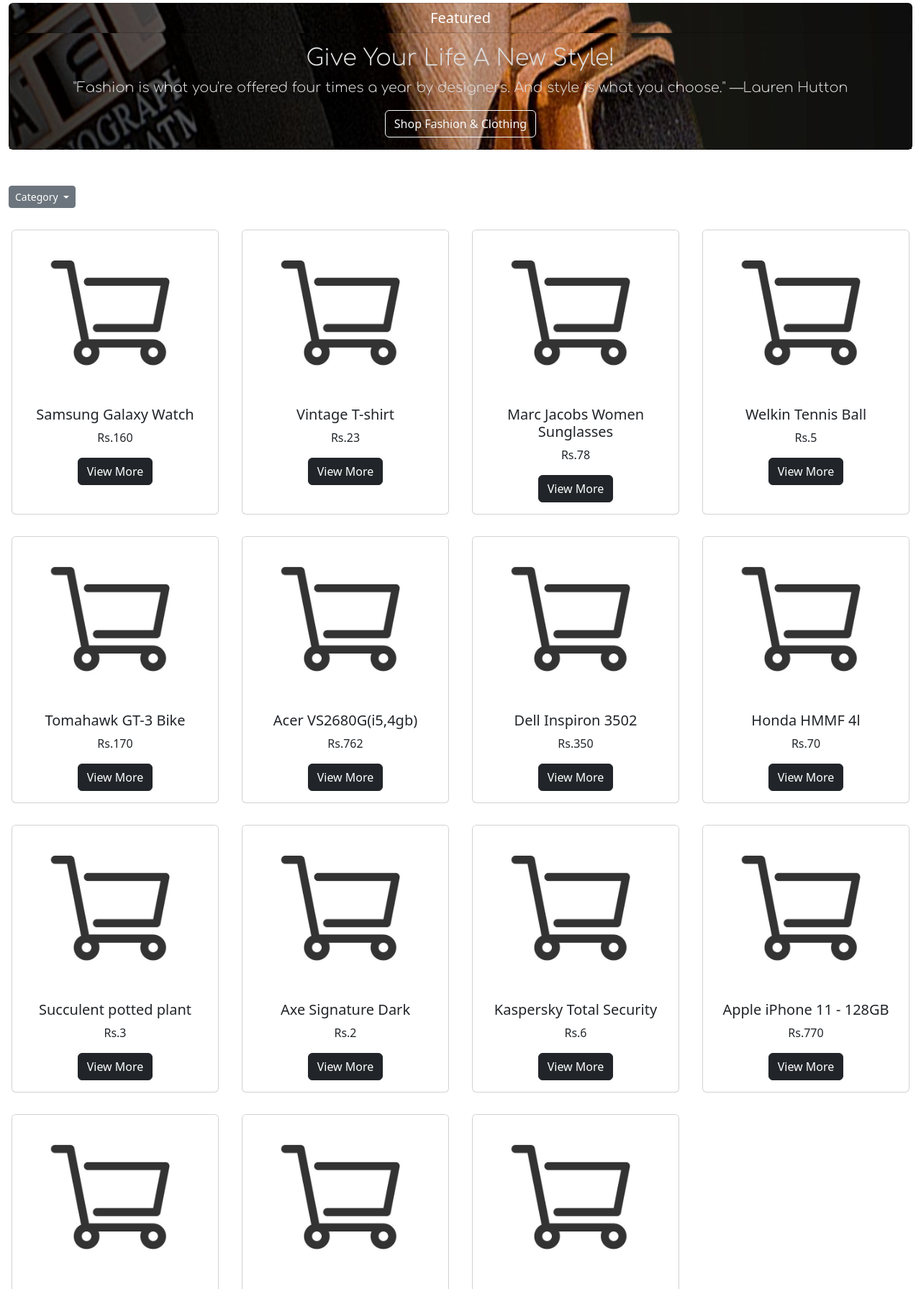
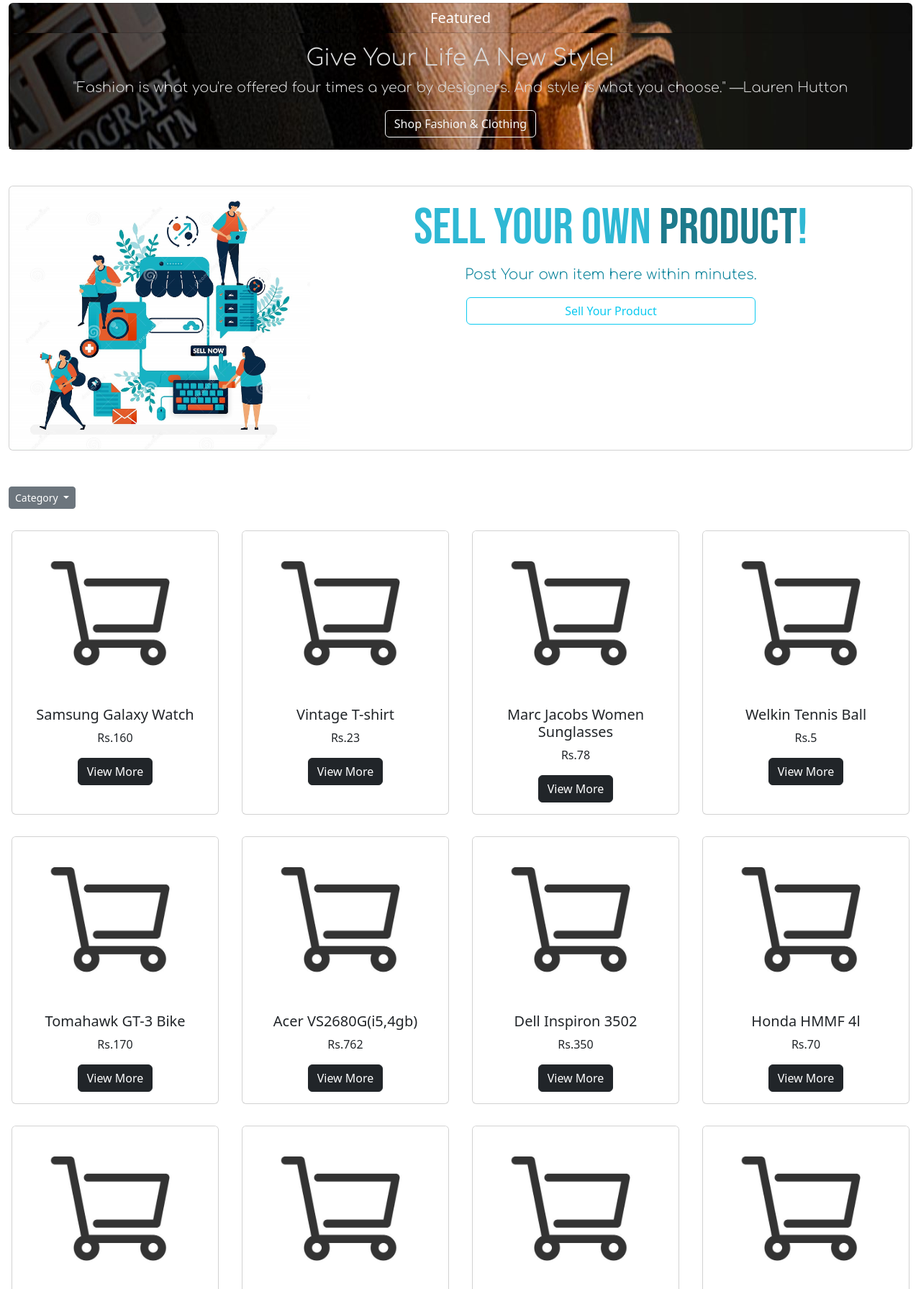
Before and after one commit to Aaqilirshad/project, a Flask app: page / in a window 1280 px wide. Shown: the part 145-1936 px from the top of the page at 72% size. Run offline with Flask 2, Linux system fonts and the light colour scheme; a user stored in the database is signed in; data comes from the database, SQL or seed files in the repository; some libraries are stand-ins or nearby versions.

Commit message:
styled home page

```diff
--- a/templates/index.html
+++ b/templates/index.html
@@ -13,6 +13,25 @@
         —Lauren Hutton</p>
       <a href="/Clothing&Fashion" class="btn btn-outline-light">Shop Fashion & Clothing</a>
     </div>
+</div>
+
+
+
+<div class="card mb-3" style="text-align:center; margin-top:50px;">
+  <div class="row g-0">
+    <div class="col-md-4">
+      <img src="static/sell.jpg" class="img-fluid rounded-start" alt="...">
+    </div>
+    <div class="col-md-8">
+      <div class="card-body">
+        <h5 class="card-title" style="color:#2fb8d4; font-size:70px; text-align:center; font-family: 'Bebas Neue', cursive;">Sell your own <span style="color:#1d7a8c"> product</span>!</h5>
+        <p class="card-text" style="font-family: 'Comfortaa', cursive; font-size:20px; text-align:center; color:#0c849c;">Post Your own item here within minutes. </p>
+        <div class="d-grid gap-2 col-6 mx-auto">
+          <a href="/sell" class="btn btn-outline-info">Sell Your Product</a>
+        </div>
+      </div>
+    </div>
+  </div>
 </div>
     <!--
         <div id="carouselExampleDark" class="carousel carousel-dark slide" data-bs-ride="carousel" style="margin-top: 30px ;">
--- a/templates/layout.html
+++ b/templates/layout.html
@@ -13,7 +13,7 @@
         <!--Google fonts-->
         <link rel="preconnect" href="https://fonts.googleapis.com">
         <link rel="preconnect" href="https://fonts.gstatic.com" crossorigin>
-        <link href="https://fonts.googleapis.com/css2?family=Acme&family=Bangers&family=Comfortaa:wght@300&display=swap" rel="stylesheet">
+        <link href="https://fonts.googleapis.com/css2?family=Acme&family=Bangers&family=Bebas+Neue&family=Comfortaa:wght@300&display=swap" rel="stylesheet">
         <link href="https://fonts.googleapis.com/icon?family=Material+Icons" rel="stylesheet">
     </head>
 
```
Also changed, not shown: static/sell.jpg (added), 2 other files.
